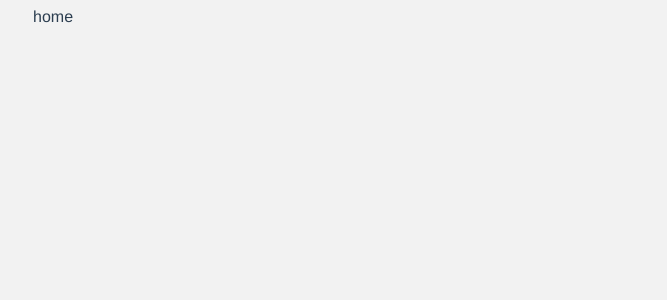
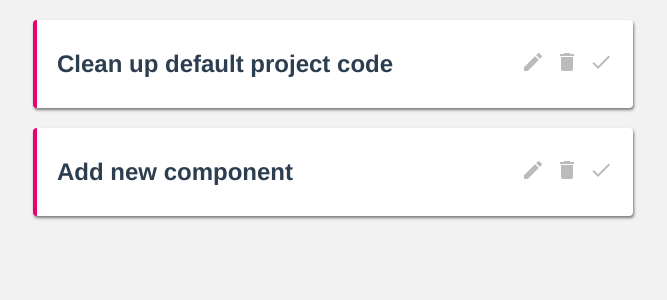
Before and after one commit to iamnamaraj/task-tracker, a Vue app: page / in a window 1280 px wide. Shown: the top 300 px of the page, without its empty margins (307-974 px from the left). Built offline with nearby package versions, Linux system fonts and the light colour scheme; data requests are answered from the project's data file.

Commit message:
delete data and sync with local data

```diff
--- a/data/db.json
+++ b/data/db.json
@@ -1,5 +1,5 @@
 {
-    "projects": [
+  "tasks": [
     {
       "id": 1,
       "title": "Clean up default project code",
--- a/public/index.html
+++ b/public/index.html
@@ -6,6 +6,7 @@
     <meta name="viewport" content="width=device-width,initial-scale=1.0">
     <link rel="icon" href="<%= BASE_URL %>favicon.ico">
     <title><%= htmlWebpackPlugin.options.title %></title>
+    <link href="https://fonts.googleapis.com/icon?family=Material+Icons" rel="stylesheet">
   </head>
   <body>
     <noscript>
--- /dev/null
+++ b/src/components/SingleTask.vue
@@ -0,0 +1,69 @@
+<template>
+    <div class="task">
+        <div class="actions" @click="showDetailsToggle">
+            <h2> {{ task.title  }}</h2>
+            <div class="icons">
+               <span class="material-icons">edit</span>
+               <span class="material-icons"  @click="deleteTask">delete</span>
+               <span class="material-icons">done</span>
+
+            </div>
+        </div>
+        <div class="details" v-if="showDetails" >
+            <p> {{ task.details }} </p>
+        </div>
+    </div>
+</template>
+
+<script>
+export default {
+    props:['task'],
+    data() {
+        return {
+            showDetails: false,
+            uri:'http://localhost:3000/tasks/' + this.task.id
+        }
+    },
+    methods:
+    {
+        showDetailsToggle(){
+            this.showDetails = !this.showDetails
+        },
+        deleteTask(){
+            fetch(this.uri, {method: 'DELETE'})
+            .then(() =>this.$emit('delete', this.task.id))
+            .catch(err => console.log(err.message))
+        }
+    }
+}
+</script>
+
+<style >
+.task{
+    margin: 20px auto;
+    background: white;
+    padding: 10px 20px;
+    border-radius: 4px;
+    border-left: 4px solid #e90074;
+    box-shadow: 1px 2px 3px rgba(0, 0, 0, 0.5);
+
+}
+h2 {
+    cursor: pointer;
+}
+.actions {
+    display: flex;
+    justify-content: space-between;
+    align-items: center;
+}
+.material-icons {
+    margin-left:10px ;
+    font-size: 24px;
+    color: #bbb;
+    cursor: pointer;
+}
+.material-icons:hover{
+    color:#777
+}
+
+</style>
--- a/src/router/index.js
+++ b/src/router/index.js
@@ -1,11 +1,11 @@
 import { createRouter, createWebHistory } from 'vue-router'
-import HomeView from '../views/HomeView.vue'
+import Home from '../views/Home.vue'
 
 const routes = [
   {
     path: '/',
     name: 'home',
-    component: HomeView
+    component: Home
   },
 
 ]
--- /dev/null
+++ b/src/views/Home.vue
@@ -0,0 +1,40 @@
+<template>
+  <div class="home">
+    <div v-if="tasks.length">
+      <div v-for="task in tasks" :key="task.id">
+        <SingleTask :task="task" @delete="handelDelete" />
+      </div>
+    </div>
+  </div>
+</template>
+
+<script>
+  import SingleTask  from '../components/SingleTask.vue';
+
+export default {
+  name: 'Home',
+  components: {
+    SingleTask,
+  },
+
+  data(){
+    return {
+      tasks: []
+    }
+  },
+  methods:{
+    handelDelete(id){
+      this.tasks = this.tasks.filter((task) => {
+        return task.id !== id
+      })
+    }
+  },
+  mounted(){
+    fetch('http://localhost:3000/tasks')
+    .then(res => res.json())
+    .then(data => this.tasks = data)
+    .catch(err => console.log(err.message))
+  }
+
+}
+</script>
--- a/src/views/HomeView.vue
+++ /dev/null
@@ -1,15 +0,0 @@
-<template>
-home
-</template>
-
-<script>
-// @ is an alias to /src
-
-
-export default {
-  name: 'HomeView',
-  components: {
-
-  }
-}
-</script>
```
Lines whose indentation alone changed are shown as unchanged.
